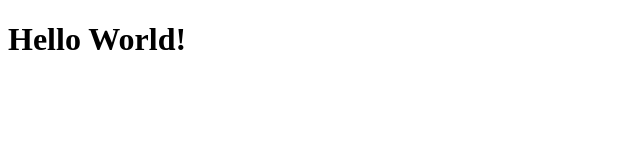
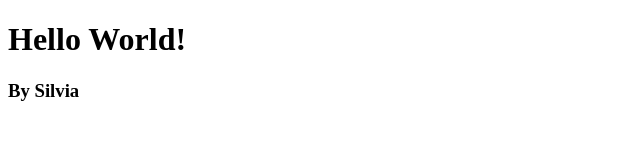
Before and after one commit to S-Lombardi/htmlcss-hello, a plain HTML site: page index.html in a window 1280 px wide. Shown: the full height of the page, 0-640 px from the left. Drawn offline with Linux system fonts and the light colour scheme.

Commit message:
excercise done

```diff
--- a/index.html
+++ b/index.html
@@ -6,5 +6,6 @@
 </head>
 <body>
     <h1>Hello World!</h1>
+    <h3>By Silvia</h3>
 </body>
 </html>
```
